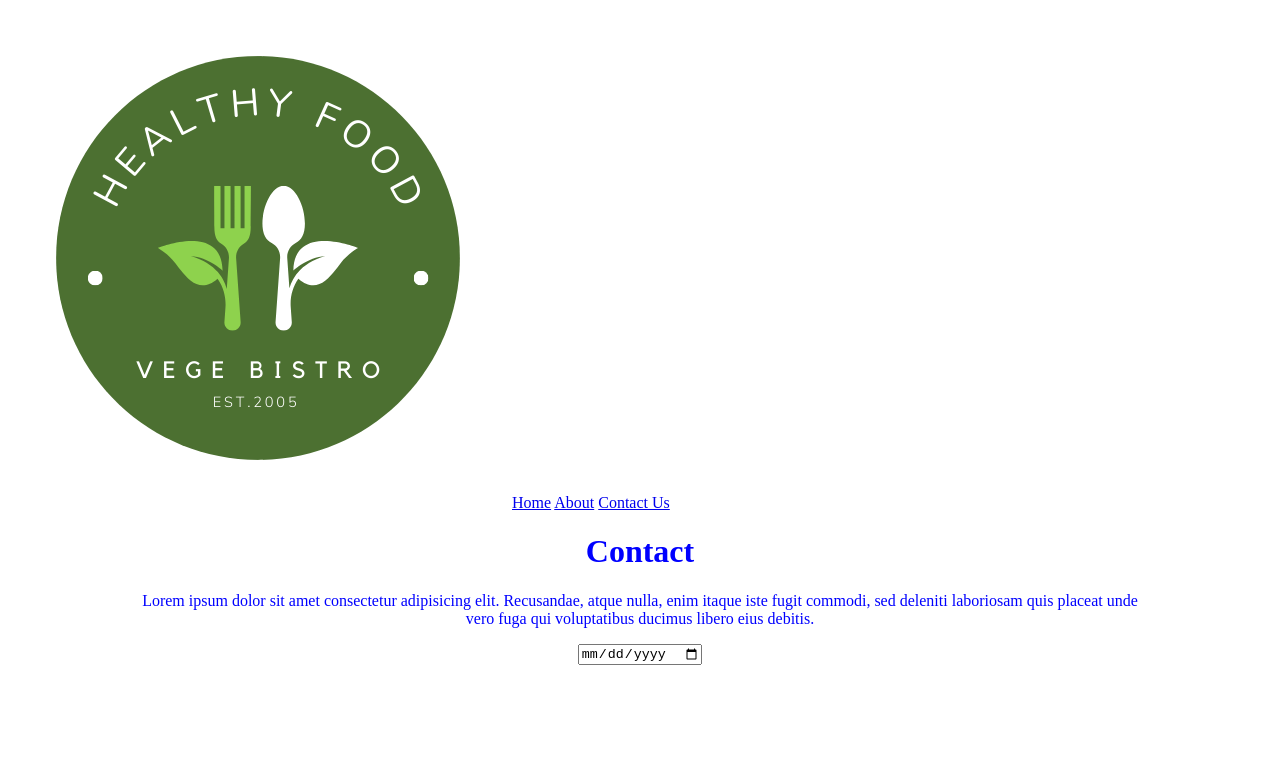
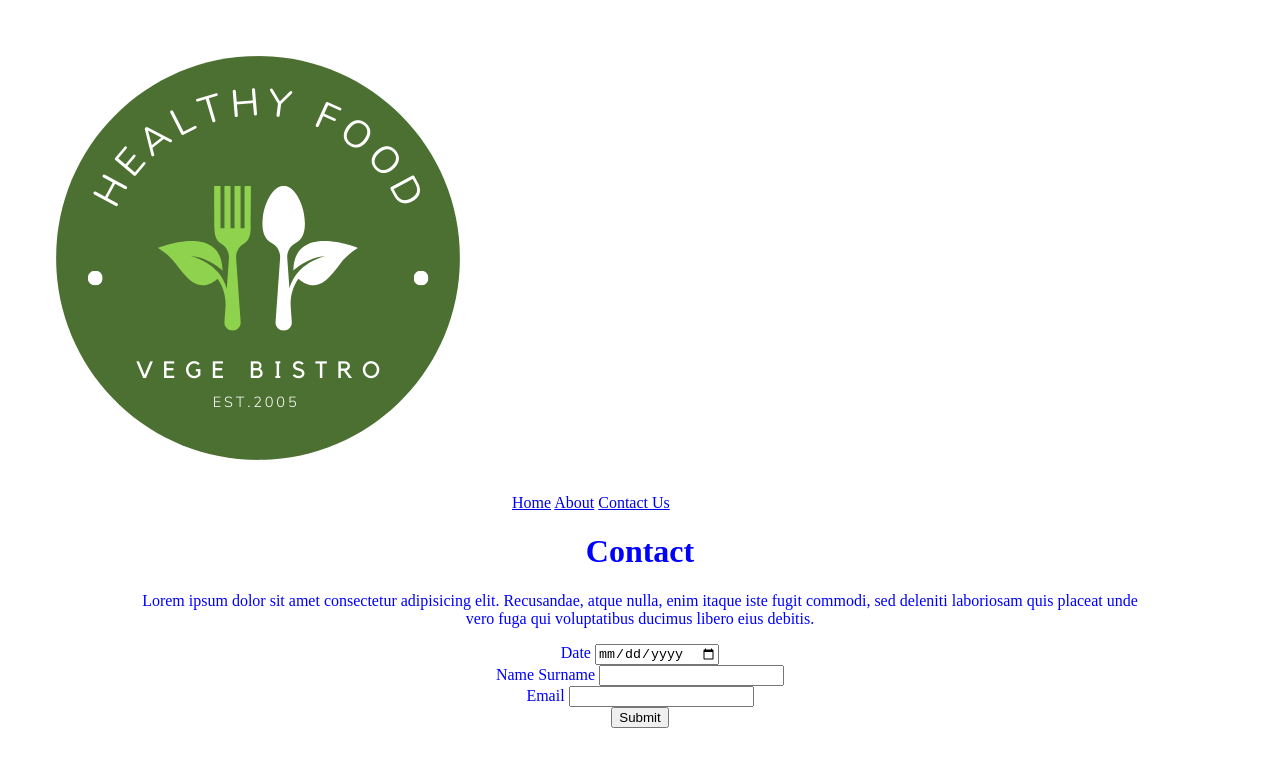
Before and after one commit to Busturk/15.03.23-Homework, a plain HTML site: page contact.html in a window 1280 px wide. Drawn offline with Linux system fonts and the light colour scheme.

Commit message:
Update contact.html

```diff
--- a/contact.html
+++ b/contact.html
@@ -23,9 +23,18 @@
             <span>Lorem ipsum dolor sit amet consectetur adipisicing elit. Recusandae, atque nulla, enim itaque iste
                 fugit commodi, sed deleniti laboriosam quis placeat unde vero fuga qui voluptatibus ducimus libero eius
                 debitis.</span>
+        <form action="Sucess.html" method="post">
+            <label for="Date">Date</label>
+            <input type="date" name="Date" id="date">
+            <br>
+            <label for="namesurname">Name Surname</label>
+            <input type="namesurname" name="text">
+            <br>
+            <label for="email">Email</label>
+            <input type="email" name="email" id="">
+            <br>
+            <input type="Submit" value="Submit">
 
-        </p>
-        <input type="date" name="Date" id="date">
 
 
 </body>
```
